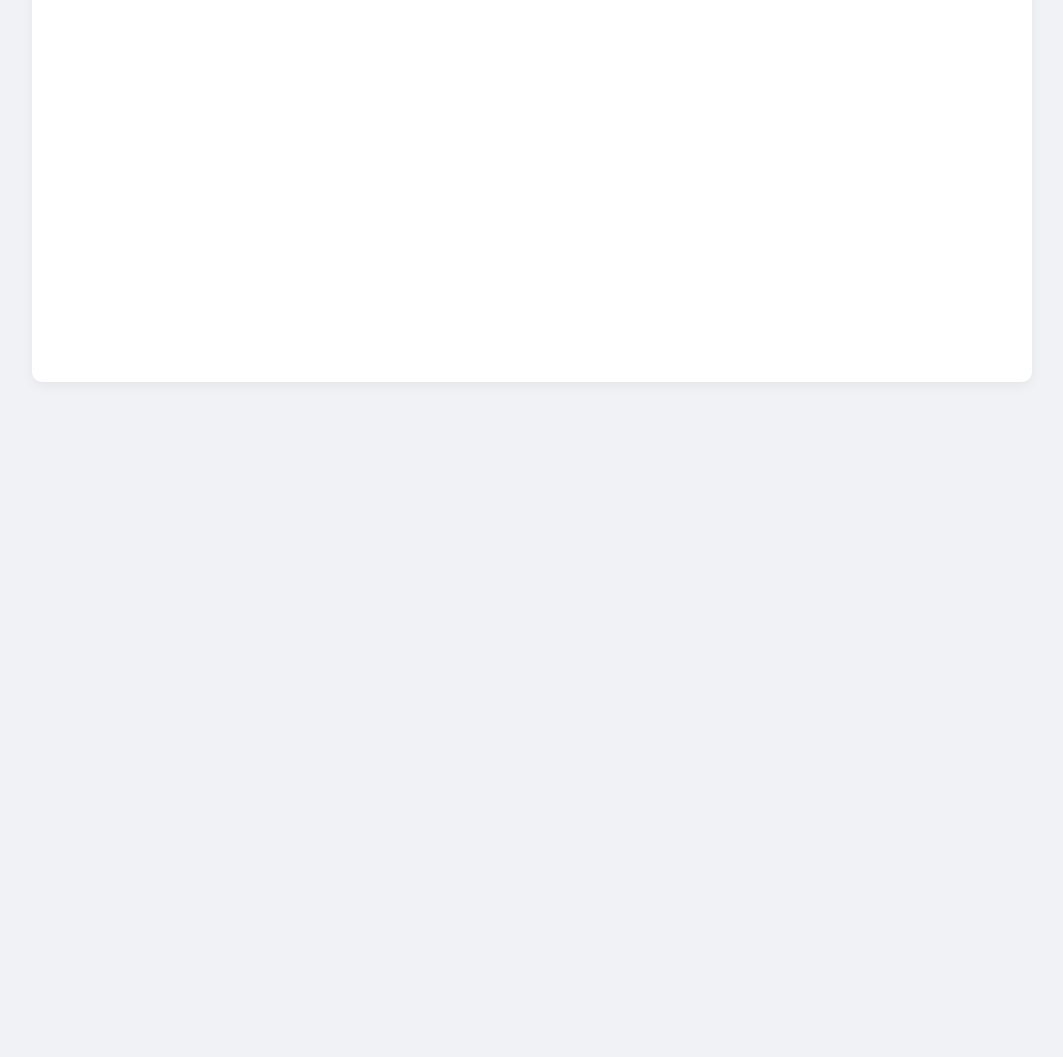
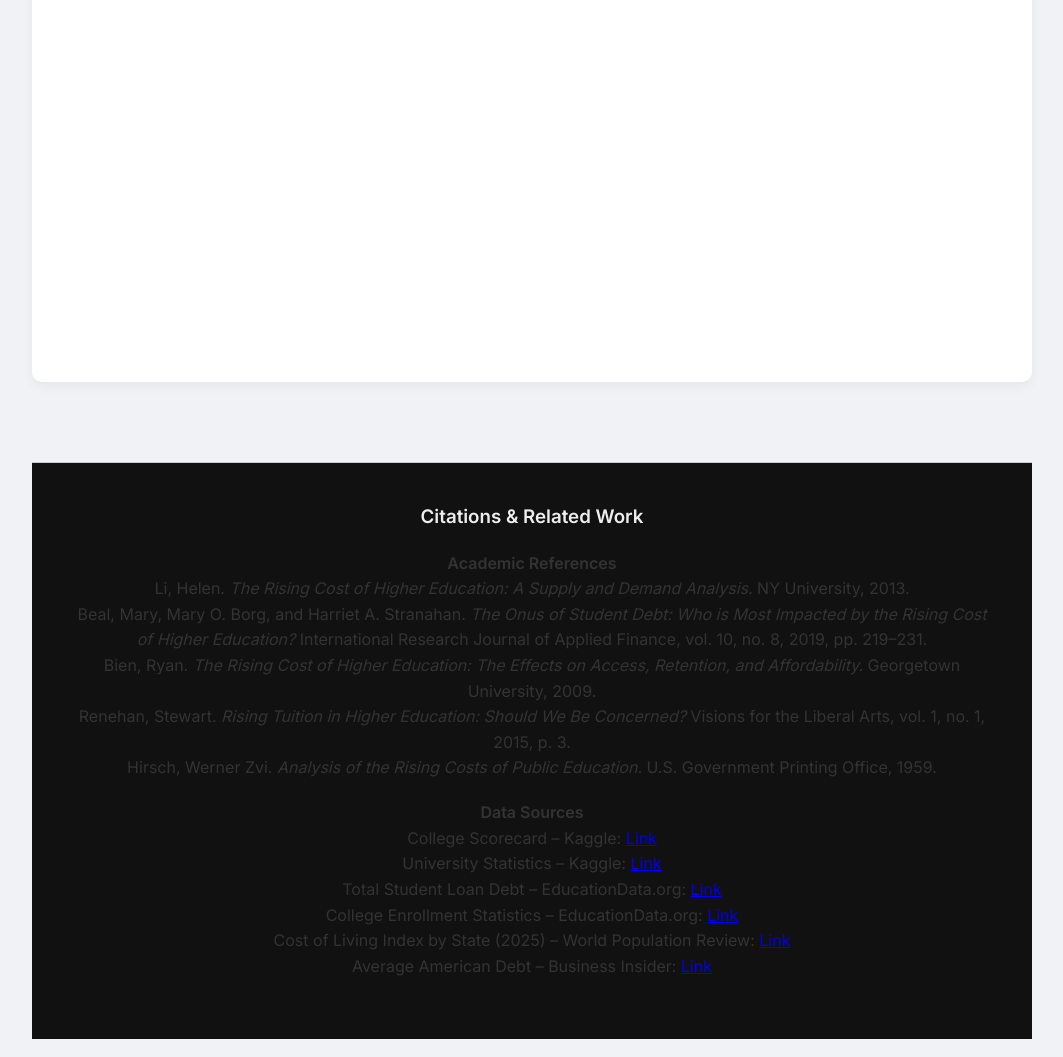
Before and after one commit to SUKHRAJSINGH7/DataVis, a plain HTML site: page index.html in a window 1280 px wide. Shown: the part 4599-5656 px from the top of the page, without its empty margins (108-1171 px from the left). Before the commit the page ends 5059 px from the top, so only its background shows below. Drawn offline with nearby package versions, Linux system fonts and the light colour scheme; no server answers.

Commit message:
Update index.html

```diff
--- a/index.html
+++ b/index.html
@@ -127,17 +127,36 @@
       <div id="college-line-chart" class="chart-scroll-trigger"></div>
     </div>
 
+    <!-- Citations -->
+    <footer id="citations" style="margin-top: 80px; padding-top: 20px; border-top: 1px solid #ccc;">
+      <h3>Citations & Related Work</h3>
+
+      <p><strong>Academic References</strong><br>
+        Li, Helen. <em>The Rising Cost of Higher Education: A Supply and Demand Analysis.</em> NY University, 2013.<br>
+        Beal, Mary, Mary O. Borg, and Harriet A. Stranahan. <em>The Onus of Student Debt: Who is Most Impacted by the Rising Cost of Higher Education?</em> International Research Journal of Applied Finance, vol. 10, no. 8, 2019, pp. 219–231.<br>
+        Bien, Ryan. <em>The Rising Cost of Higher Education: The Effects on Access, Retention, and Affordability.</em> Georgetown University, 2009.<br>
+        Renehan, Stewart. <em>Rising Tuition in Higher Education: Should We Be Concerned?</em> Visions for the Liberal Arts, vol. 1, no. 1, 2015, p. 3.<br>
+        Hirsch, Werner Zvi. <em>Analysis of the Rising Costs of Public Education.</em> U.S. Government Printing Office, 1959.
+      </p>
+
+      <p><strong>Data Sources</strong><br>
+        College Scorecard – Kaggle: <a href="https://www.kaggle.com/datasets/kaggle/college-scorecard" target="_blank">Link</a><br>
+        University Statistics – Kaggle: <a href="https://www.kaggle.com/datasets/theriley106/university-statistics" target="_blank">Link</a><br>
+        Total Student Loan Debt – EducationData.org: <a href="https://educationdata.org/total-student-loan-debt" target="_blank">Link</a><br>
+        College Enrollment Statistics – EducationData.org: <a href="https://educationdata.org/college-enrollment-statistics" target="_blank">Link</a><br>
+        Cost of Living Index by State (2025) – World Population Review: <a href="https://worldpopulationreview.com/state-rankings/cost-of-living-index-by-state" target="_blank">Link</a><br>
+        Average American Debt – Business Insider: <a href="https://www.businessinsider.com/personal-finance/credit-score/average-american-debt" target="_blank">Link</a>
+      </p>
+    </footer>
+
     <!-- Resize script for Datawrapper -->
     <script type="text/javascript">
       window.addEventListener("message", function (event) {
         if (event.data["datawrapper-height"]) {
           for (var chartId in event.data["datawrapper-height"]) {
-            var iframe = document.getElementById(
-              "datawrapper-chart-" + chartId
-            );
+            var iframe = document.getElementById("datawrapper-chart-" + chartId);
             if (iframe) {
-              iframe.style.height =
-                event.data["datawrapper-height"][chartId] + "px";
+              iframe.style.height = event.data["datawrapper-height"][chartId] + "px";
             }
           }
         }
```
